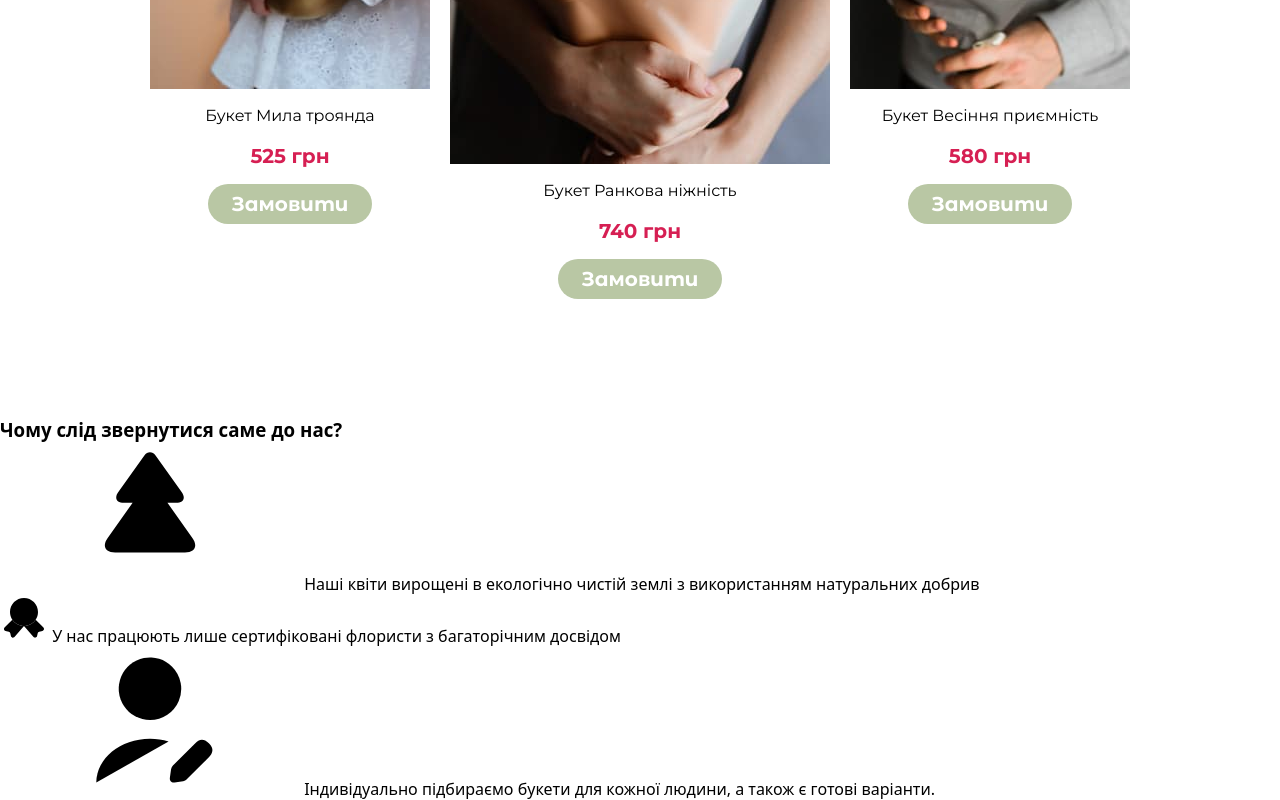
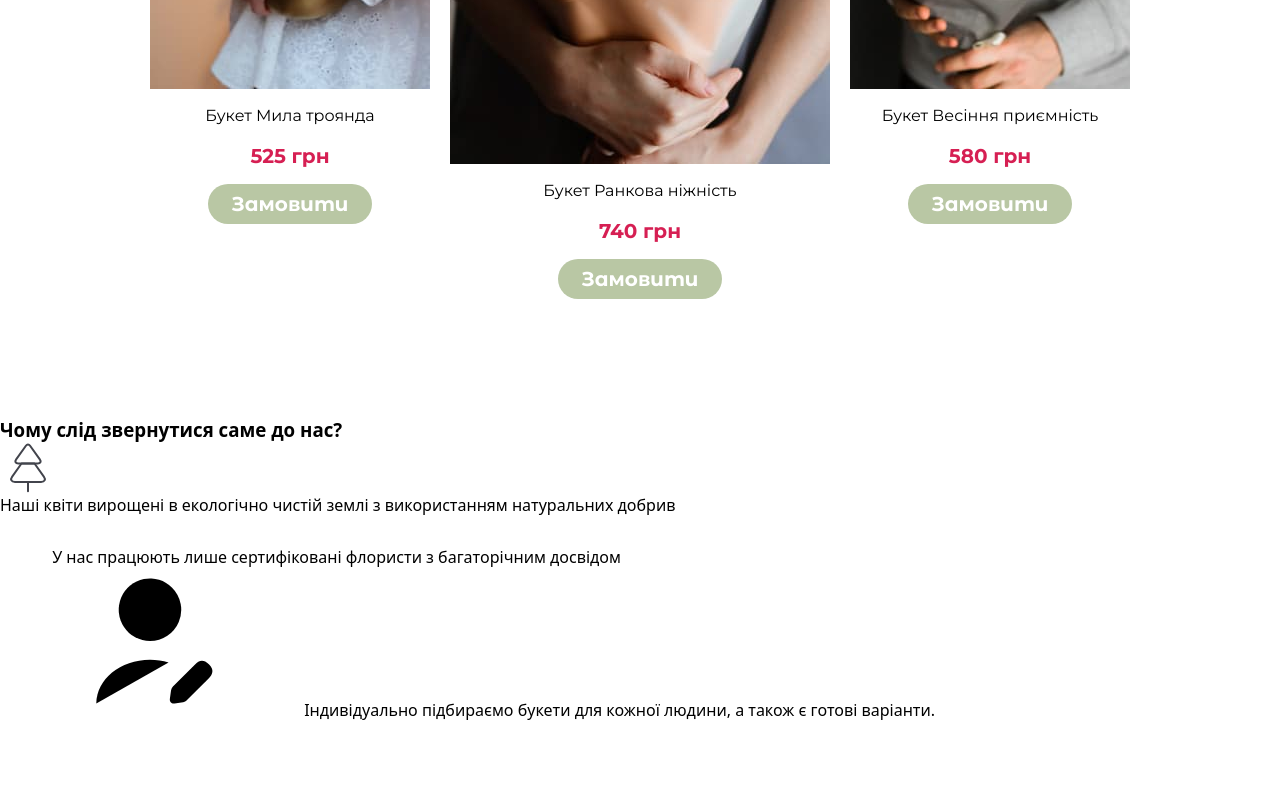
Before and after one commit to YuraStarchenko/Flower-Lover, a plain HTML site: page index.html in a window 1280 px wide. Shown: the part 1459-2259 px from the top of the page. After the commit the page ends 2180 px from the top, so only its background shows below. Drawn offline with Linux system fonts and the light colour scheme.

```diff
--- a/index.html
+++ b/index.html
@@ -100,15 +100,13 @@
             <div class="skills-container">
                <h3 class="skills__title">Чому слід звернутися саме до нас?</h3>
                <p class="skills__text">
-                  <svg>
-                     <use href="./image/icon-svg/symbol-defs.svg#icon-Tree"></use>
-                  </svg>
+                  <img src="./image/icon-svg/Tree.svg" alt="">
                   Наші квіти вирощені в екологічно чистій землі
                   з використанням натуральних добрив
                </p>
                <p class="skills__text">
                   <svg class="skills__icon" width="48" height="48">
-                     <use href="./image/icon-svg/symbol-defs.svg#icon-MedalStar"></use>
+                     <use href="./image/icon-svg/Tree.svg"></use>
                   </svg>
                   У нас працюють лише сертифіковані флористи
                   з багаторічним досвідом
```
